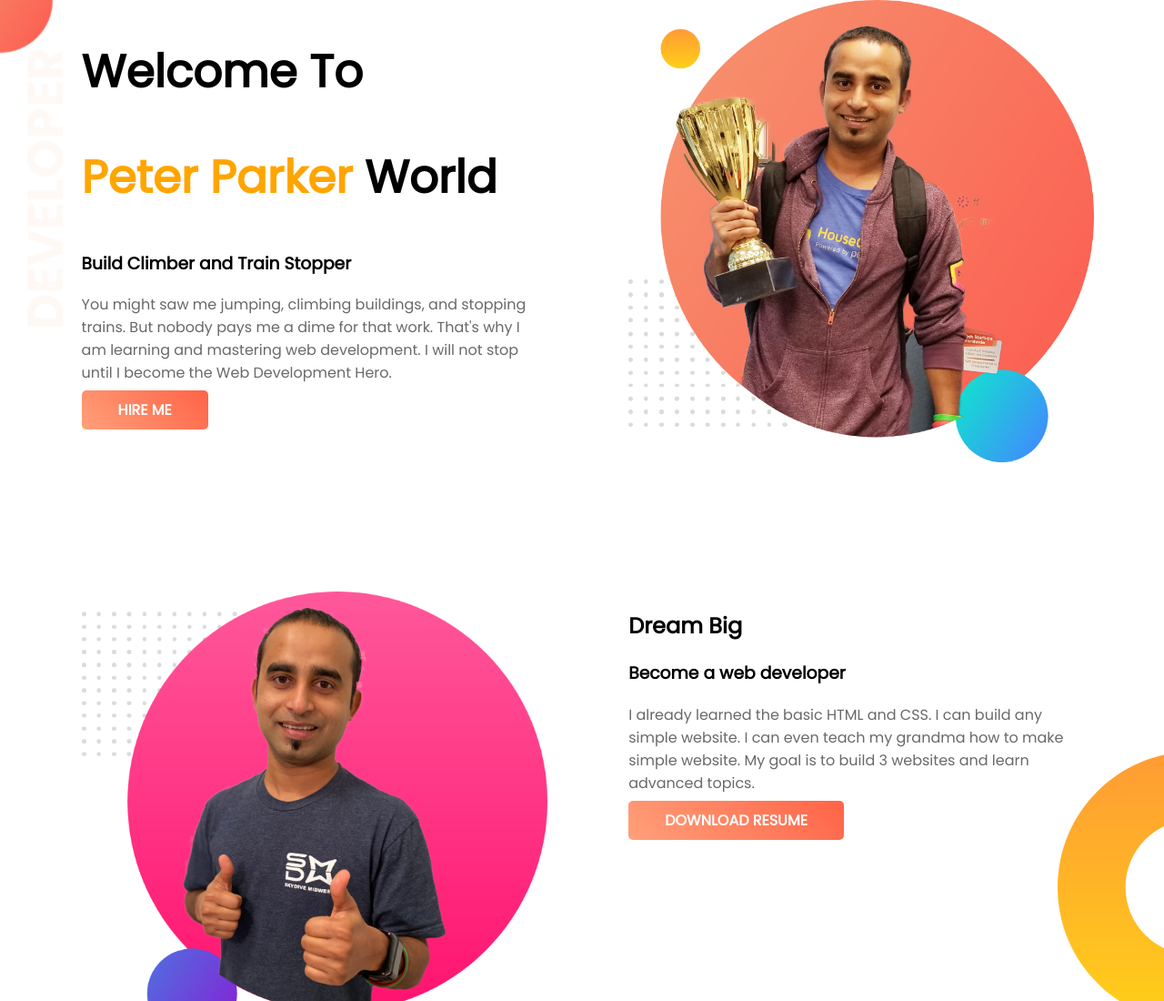
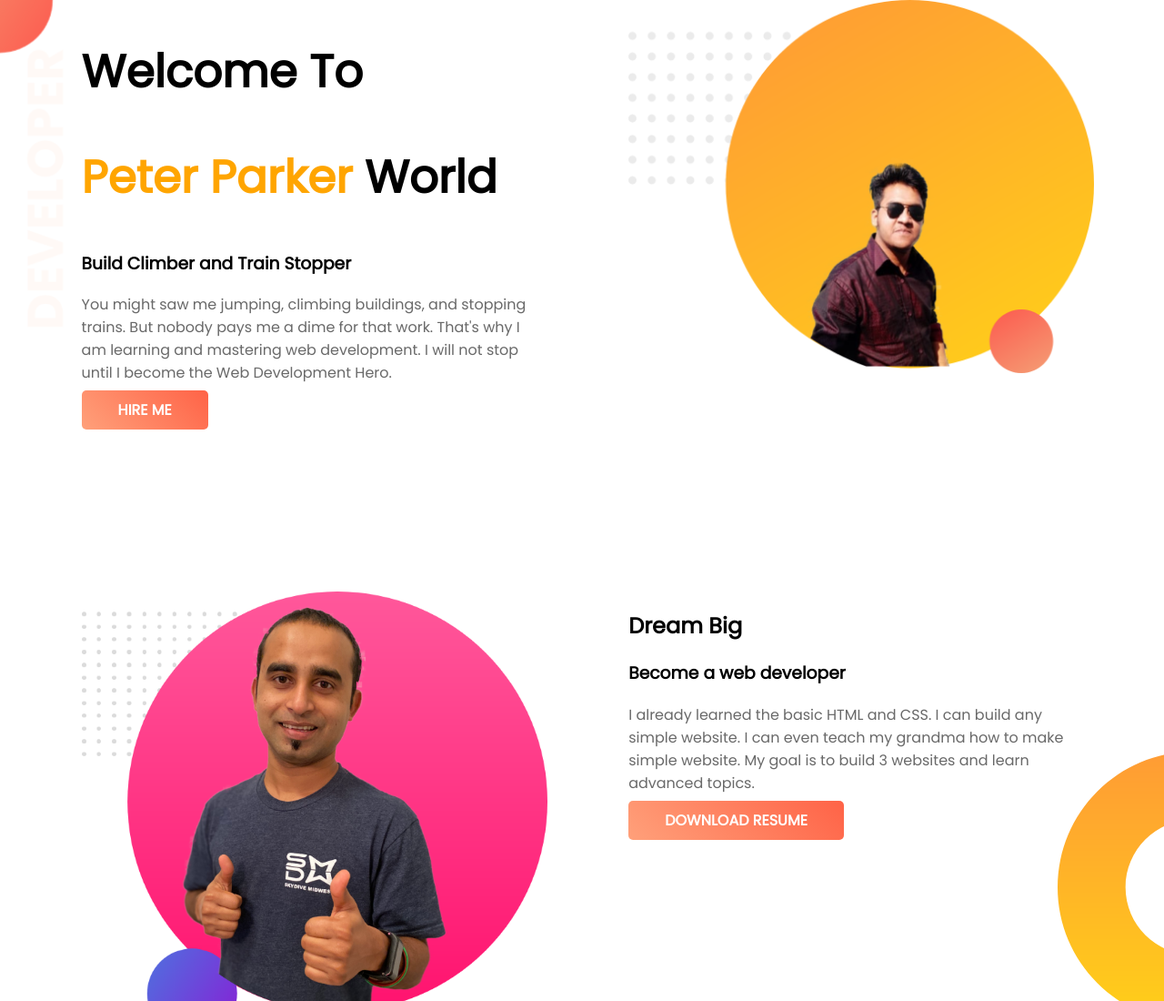
Before and after one commit to syum-akhlaque/web-portfolio, a plain HTML site: page index.html in a window 1280 px wide. Shown: the top 1100 px of the page at 91% size. Drawn offline with Linux system fonts and the light colour scheme; files whose address does not match are found by name.

Commit message:
put my own image in first section

```diff
--- a/index.html
+++ b/index.html
@@ -18,7 +18,7 @@
             <a class="anchor-button" target="_blank" href="https://www.linkedin.com/company/programminghero/">HIRE ME</a>
         </div>
         <div class="half-width">
-            <img src="image/jhankar.png" alt="">
+            <img src="image/syum.png" alt="">
         </div>
     </section>
     <section class="dream-area">
```
Also changed, not shown: image/syum.jpg (added), image/syum.png (added), image/syum1.jpg (added).
